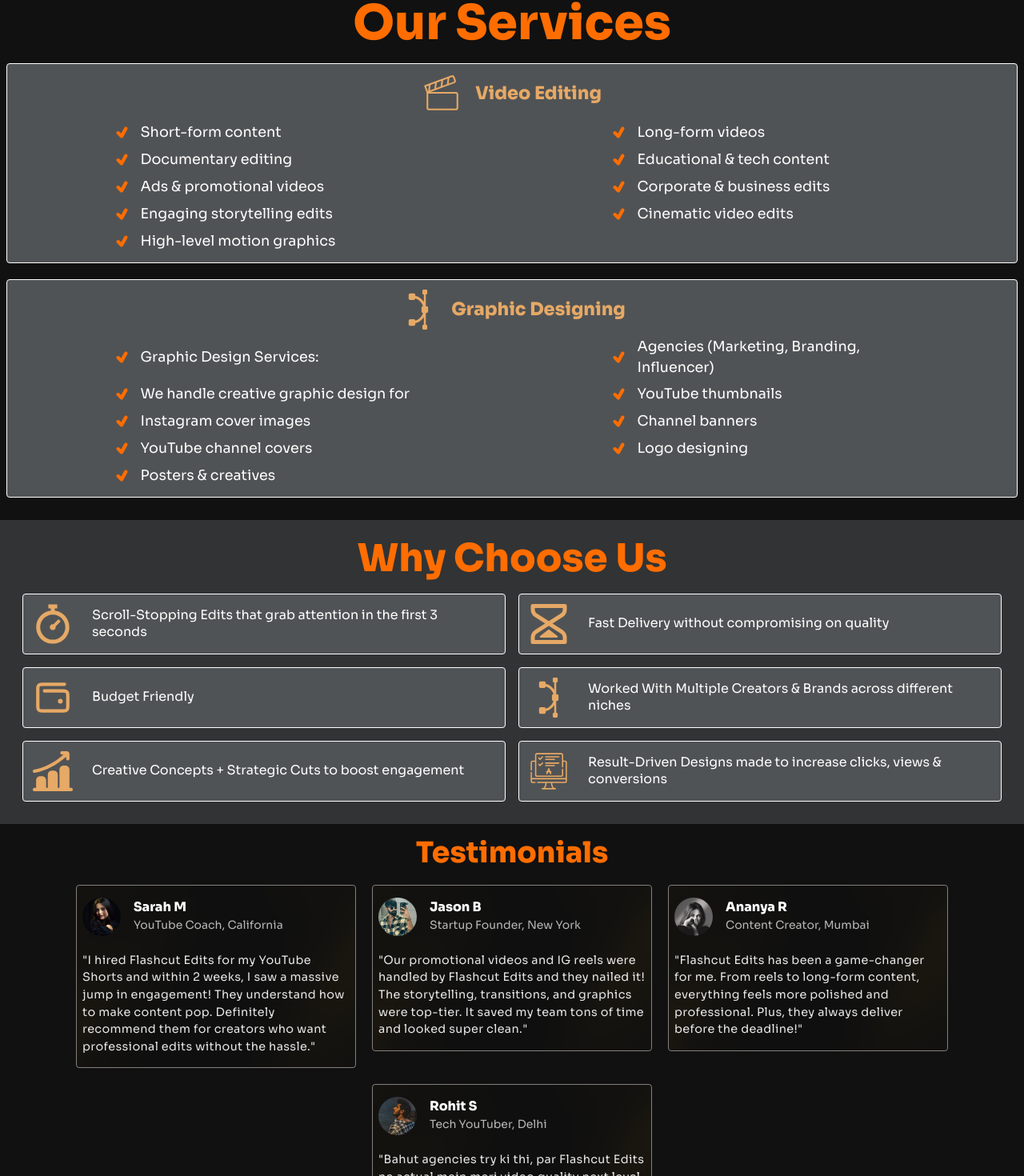
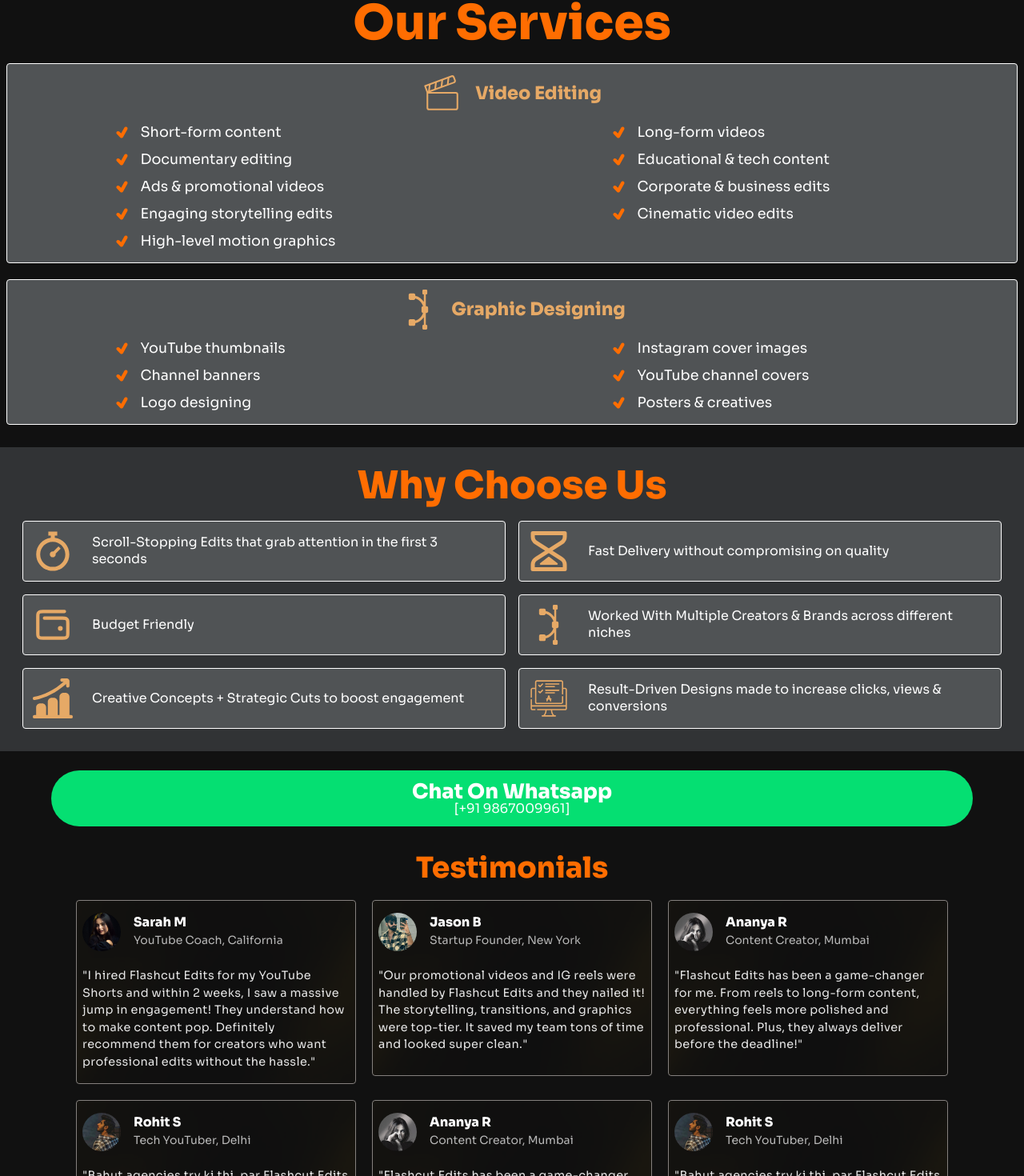
Before and after one commit to Manishbhai9350/Landing_Pages, a Next.js app: page /FlashCutEdits in a window 1280 px wide. Shown: the part 1321-2791 px from the top of the page at 80% size. Built offline with nearby package versions, Linux system fonts and the light colour scheme.

Commit message:
FAQ Added

```diff
--- a/src/app/FlashCutEdits/page.jsx
+++ b/src/app/FlashCutEdits/page.jsx
@@ -6,6 +6,7 @@
 import { useGSAP } from "@gsap/react";
 import gsap from "gsap";
 import Review from '../_components/Review'
+import FAQ from '../_components/FAQ'
 
 const page = () => {
   const [Reviews, setReviews] = useState([
@@ -20,6 +21,18 @@
       name: "Jason B",
       profession: "Startup Founder, New York",
       review: `"Our promotional videos and IG reels were handled by Flashcut Edits and they nailed it! The storytelling, transitions, and graphics were top-tier. It saved my team tons of time and looked super clean."`,
+    },
+    {
+      dp: "/FlashCutEdits/girl2.jpg",
+      name: "Ananya R",
+      profession: "Content Creator, Mumbai",
+      review: `"Flashcut Edits has been a game-changer for me. From reels to long-form content, everything feels more polished and professional. Plus, they always deliver before the deadline!"`,
+    },
+    {
+      dp: "/FlashCutEdits/boy2.jpg",
+      name: "Rohit S",
+      profession: "Tech YouTuber, Delhi",
+      review: `"Bahut agencies try ki thi, par Flashcut Edits ne actual mein meri video quality next level tak le gayi. Inka motion graphics aur thumbnails toh pura game change kar dete hain!"`,
     },
     {
       dp: "/FlashCutEdits/girl2.jpg",
@@ -54,37 +67,7 @@
     );
   });
 
-  useGSAP(() => {
-    const ServiceContainer = document.querySelectorAll(".services-con");
-    ServiceContainer.forEach((Service) => {
-      const DropDown = Service.querySelector(".video-editing-dropdown");
-      Service.addEventListener("click", (e) => {
-        let IsOpen = Service?.dataset?.open == "true";
 
-        gsap.killTweensOf(DropDown, Service);
-
-        if (IsOpen) {
-          const TL = gsap.timeline();
-          TL.to(DropDown, {
-            opacity: 0,
-          });
-          TL.set(DropDown, {
-            diplay: "none",
-          });
-          Service.dataset.open = "false";
-        } else {
-          const TL = gsap.timeline();
-          TL.set(DropDown, {
-            diplay: "flex",
-          });
-          TL.to(DropDown, {
-            opacity: 1,
-          });
-          Service.dataset.open = "true";
-        }
-      });
-    });
-  });
 
   return (
     <main className="w-screen overflow-x-hidden relative text-white bg-[#111]">
@@ -122,6 +105,12 @@
           className="home-cta mx-4 cursor-pointer flex justify-center items-center mt-6 w-[90%] h-[70px] bg-[#FF6D01] rounded-full"
         >
           <h1 className="text-[1.6rem] sora-bold ">Book A Call Now</h1>
+        </div>
+        <div
+          className="wa-cta mx-4 cursor-pointer leading-none flex flex-col justify-center items-center mt-6 w-[90%] h-[70px] bg-green-400 rounded-full"
+        >
+          <h1 className="text-[1.6rem] sora-bold ">Chat On Whatsapp</h1>
+          <p>[+91 9867009961]</p>
         </div>
       </section>
       <section className="z-50 relative page_2 pt-4 w-screen h-[auto]">
@@ -213,7 +202,7 @@
               </h1>
             </div>
             <div
-              /* style={{display:'none'}} */ className="video-editing-dropdown mt-2 justify-start items-start w-full h-fit grid sm:place-items-center grid-cols-1 sm:grid-cols-2  gap-1"
+               className="video-editing-dropdown mt-2 justify-start items-start w-full h-fit grid sm:place-items-center grid-cols-1 sm:grid-cols-2  gap-1"
             >
               <div className="px-2 w-fit sm:w-[400px]  text-[1.1rem] gap-2 flex justify-start items-center rounded-sm">
                 <div className="icon w-[30px] h-[30px] aspect-square flex justify-center items-center text-white rounded-full">
@@ -318,38 +307,8 @@
               </h1>
             </div>
             <div
-              /* style={{display:'none'}} */ className="video-editing-dropdown  mt-2 justify-start items-start w-full h-fit grid grid-cols-1 sm:grid-cols-2  gap-1 sm:place-items-center"
+               className="video-editing-dropdown  mt-2 justify-start items-start w-full h-fit grid grid-cols-1 sm:grid-cols-2  gap-1 sm:place-items-center"
             >
-              <div className="px-2 w-fit sm:w-[400px]  text-[1.1rem] gap-2 flex justify-start items-center rounded-sm">
-                <div className="icon w-[30px] h-[30px] aspect-square flex justify-center items-center text-white rounded-full">
-                  <p className="w-full h-full aspect-square flex justify-center items-center text-[#FF6D01]">
-                    <TiTick size={26} />
-                  </p>
-                </div>
-                <p className="opacity-100 sora-medium">
-                  Graphic Design Services:
-                </p>
-              </div>
-              <div className="px-2 w-fit sm:w-[400px]  text-[1.1rem] gap-2 flex justify-start items-center rounded-sm">
-                <div className="icon w-[30px] h-[30px] aspect-square flex justify-center items-center text-white rounded-full">
-                  <p className="w-full h-full aspect-square flex justify-center items-center text-[#FF6D01]">
-                    <TiTick size={26} />
-                  </p>
-                </div>
-                <p className="opacity-100 sora-medium">
-                  Agencies (Marketing, Branding, Influencer)
-                </p>
-              </div>
-              <div className="px-2 w-fit sm:w-[400px]  text-[1.1rem] gap-2 flex justify-start items-center rounded-sm">
-                <div className="icon w-[30px] h-[30px] aspect-square flex justify-center items-center text-white rounded-full">
-                  <p className="w-full h-full aspect-square flex justify-center items-center text-[#FF6D01]">
-                    <TiTick size={26} />
-                  </p>
-                </div>
-                <p className="opacity-100 sora-medium">
-                  We handle creative graphic design for
-                </p>
-              </div>
               <div className="px-2 w-fit sm:w-[400px]  text-[1.1rem] gap-2 flex justify-start items-center rounded-sm">
                 <div className="icon w-[30px] h-[30px] aspect-square flex justify-center items-center text-white rounded-full">
                   <p className="w-full h-full aspect-square flex justify-center items-center text-[#FF6D01]">
@@ -469,15 +428,34 @@
           </div>
         </div>
       </section>
+      <div className="wa-cn w-full h-[auto] flex justify-center mt-4">
+      <div
+          className="home-cta cursor-pointer leading-none flex flex-col justify-center items-center mt-2 mb-4 max-w-6xl w-[100%] h-[70px] bg-green-400 rounded-full"
+        >
+          <h1 className="text-[1.6rem] sora-bold ">Chat On Whatsapp</h1>
+          <p>[+91 9867009961]</p>
+        </div>
+      </div>
       <section className="z-50 relative page_3 clients-review w-full  py-4 px-2 flex justify-center items-start flex-wrap gap-5">
         <h1 className="w-full text-center text-[#FF6D01] text-4xl sora-bold">
           Testimonials
         </h1>
         {Reviews.length > 0 &&
           Reviews.map((rev, Idx) => {
-            return <Review {...rev} key={Idx} />
+            return <Review {...rev} MobileHide={Idx > 3} key={Idx} />
           })}
       </section>
+      <section className="faqs w-full">
+        <FAQ />
+      </section>
+      <div className="wa-cn w-full h-[auto] flex justify-center">
+      <div
+          className="home-cta cursor-pointer leading-none flex flex-col justify-center items-center mt-2 mb-4 max-w-5xl w-[100%] h-[70px] bg-green-400 rounded-full"
+        >
+          <h1 className="text-[1.6rem] sora-bold ">Chat On Whatsapp</h1>
+          <p>[+91 9867009961]</p>
+        </div>
+      </div>
     </main>
   );
 };
--- /dev/null
+++ b/src/app/_components/FAQ.jsx
@@ -0,0 +1,64 @@
+'use client'
+import { useEffect, useState } from 'react'
+import { FaPlus, FaMinus } from 'react-icons/fa'
+
+const faqs = [
+  {
+    question: 'I’m just starting out, is this program suitable for me?',
+    answer: 'Absolutely! This program is designed for beginners and will guide you step-by-step.'
+  },
+  {
+    question: 'Will I be able to attract international clients right away?',
+    answer: 'With consistent effort and by applying the strategies taught, you’ll be on the right path.'
+  },
+  {
+    question: 'What kind of support will I get after the masterclass?',
+    answer: 'You’ll get access to a community and additional resources to help you implement everything.'
+  },
+  {
+    question: 'How long will it take to see results?',
+    answer: 'It depends on your consistency, but many participants see progress within a few weeks.'
+  },
+  {
+    question: 'Can I use these strategies if I don’t have an agency or team?',
+    answer: 'Yes! These strategies are built for solo freelancers and small businesses too.'
+  }
+]
+
+export default function FAQ() {
+  const [openIndex, setOpenIndex] = useState(-1)
+
+  useEffect(() => {
+  }, [openIndex])
+
+  function UpdateIdx(idx) {
+    console.log(idx)
+    setOpenIndex(openIndex === idx ? -1 : idx)
+  }
+
+
+  return (
+    <section className="max-w-5xl relative z-50 mx-auto px-2 py-12">
+      <h2 className="text-4xl sora-bold text-center mb-10">
+        Frequently Asked Questions <span className="text-orange-500">(FAQs)</span>
+      </h2>
+      <div className="space-y-4 ">
+        {faqs.map((faq, idx) => (
+          <div key={idx} onClick={() => UpdateIdx(idx)} className="border rounded-lg bg-[#505355]">
+            <button
+              className="w-full text-left px-4 py-4 flex justify-between items-center"
+            >
+              <span className="font-medium">{faq.question}</span>
+              {openIndex === idx ? <FaMinus size={14} /> : <FaPlus size={14} />}
+            </button>
+            {openIndex === idx && (
+              <div className="px-4 pb-4 text-sm text-white/70">
+                {faq.answer}
+              </div>
+            )}
+          </div>
+        ))}
+      </div>
+    </section>
+  )
+}
--- a/src/app/_components/Review.jsx
+++ b/src/app/_components/Review.jsx
@@ -1,9 +1,9 @@
 import Image from "next/image";
 
 
-const Review = ({ name = "", review = "", profession = "", dp = "" }) => {
+const Review = ({ name = "", review = "", profession = "", dp = "",MobileHide=0}) => {
   return (
-    <div className="review py-4 p-2 relative w-[100%] sm:w-[350px] max-h-[500px]">
+    <div className={`review py-4 p-2 relative w-[100%] sm:w-[350px] min-h-[220px] max-h-[500px] ${MobileHide ? 'hidden sm:block' : 'block' } `}>
       <div className="bg border z-[51] rounded-sm border-[#ccc6c09e] w-full h-full top-0 left-0 absolute overflow-hidden">
         <Image
           className="object-cover opacity-10"
```
